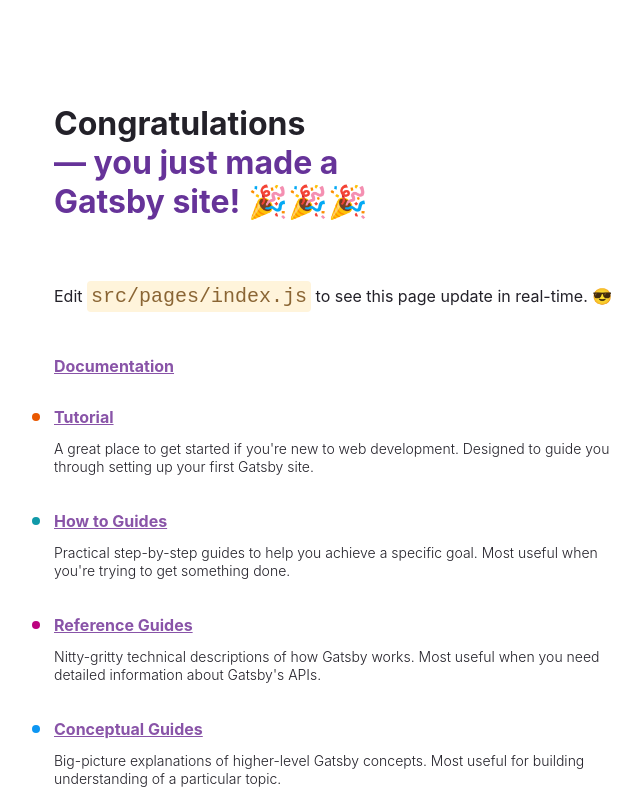
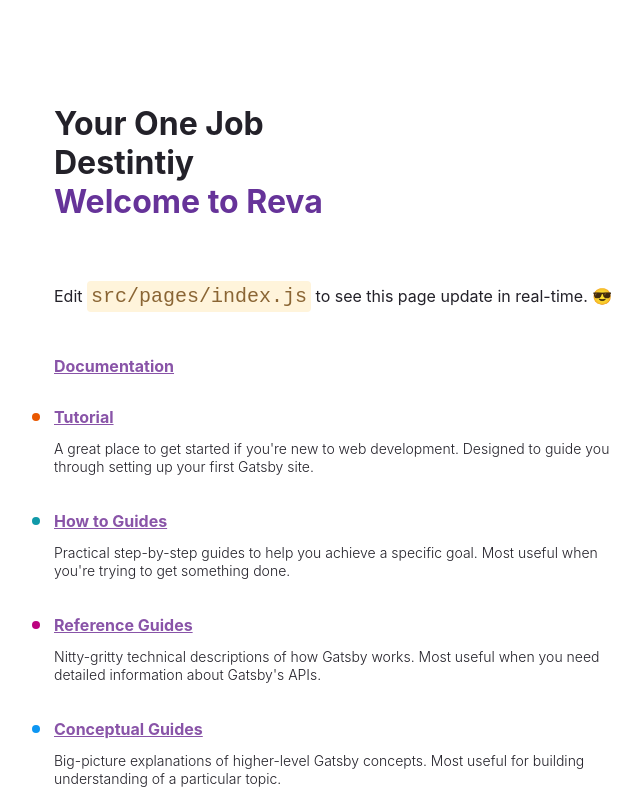
Before and after one commit to kaushalrcs08/my-reva-app, a Gatsby site: page / in a window 1280 px wide. Shown: the top 800 px of the page, without its empty margins (50-692 px from the left). Built offline with nearby package versions, Linux system fonts and the light colour scheme; Gatsby itself is replaced by a stand-in of ours.

Commit message:
added build

```diff
--- a/src/pages/index.js
+++ b/src/pages/index.js
@@ -127,9 +127,9 @@
   return (
     <main style={pageStyles}>
       <h1 style={headingStyles}>
-        Congratulations
+        Your One Job Destintiy
         <br />
-        <span style={headingAccentStyles}>— you just made a Gatsby site! 🎉🎉🎉</span>
+        <span style={headingAccentStyles}>Welcome to Reva</span>
       </h1>
       <p style={paragraphStyles}>
         Edit <code style={codeStyles}>src/pages/index.js</code> to see this page
```
Also changed, not shown: .github/workflows/node.js.yml.
